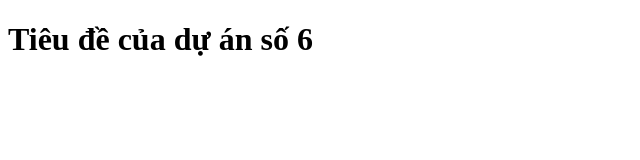
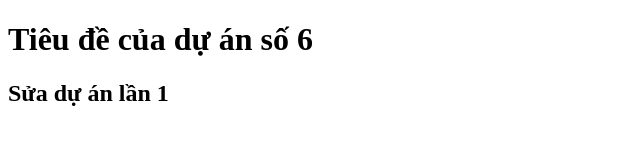
Before and after one commit to caosangthinkpad/d-n-6, a plain HTML site: page index.html in a window 1280 px wide. Shown: the whole page, without its empty margins (0-640 px from the left). Drawn offline with Linux system fonts and the light colour scheme.

Commit message:
sửa dự án lần 1

```diff
--- a/index.html
+++ b/index.html
@@ -7,5 +7,6 @@
 </head>
 <body>
     <h1>Tiêu đề của dự án số 6</h1>
+    <h2>Sửa dự án lần 1</h2>
 </body>
 </html>
```
